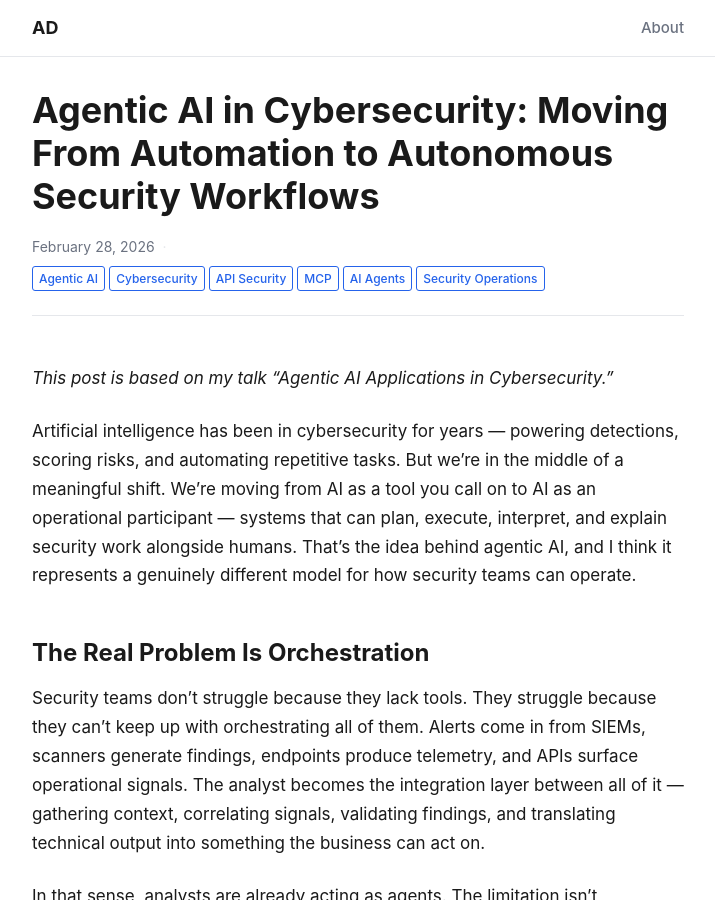
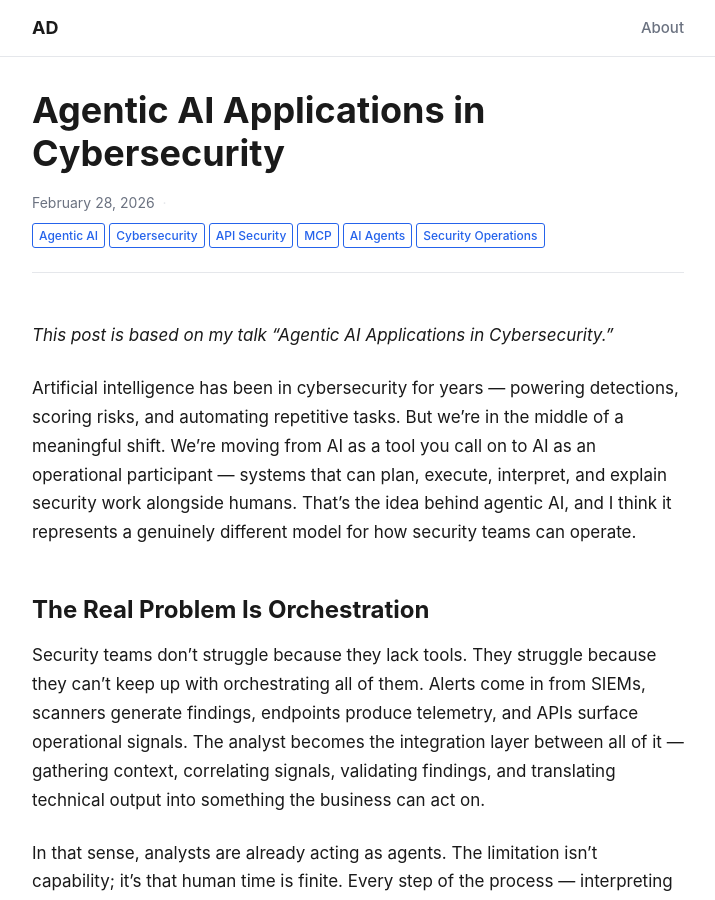
Before and after one commit to aneeldadani/aneeldadani.github.io, a Jekyll site: the page built from _posts/2026-02-28-agentic-ai-cybersecurity.md, in a window 1280 px wide and 900 px high. Shown: the whole window, without its empty margins (282-997 px from the left). Built offline with Jekyll 4.4.1, drawn with Linux system fonts in a browser that asks for light colours.

Commit message:
Shorten agentic AI post title
Co-Authored-By: Claude Sonnet 4.6 <noreply@anthropic.com>

```diff
--- a/_posts/2026-02-28-agentic-ai-cybersecurity.md
+++ b/_posts/2026-02-28-agentic-ai-cybersecurity.md
@@ -1,6 +1,6 @@
 ---
 layout: post
-title: "Agentic AI in Cybersecurity: Moving From Automation to Autonomous Security Workflows"
+title: "Agentic AI Applications in Cybersecurity"
 subtitle: "How human-guided AI agents are reshaping security operations"
 date: 2026-02-28
 author: Aneel Dadani
```
